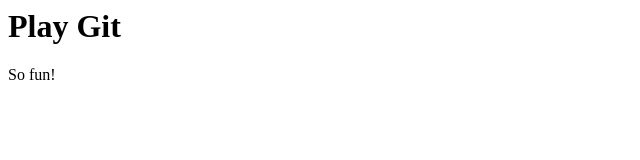
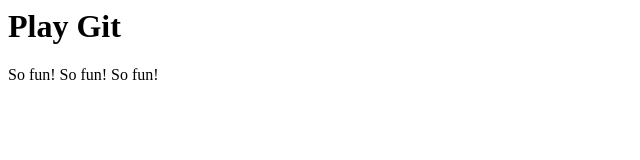
Before and after one commit to teeppiphat/play-git, a plain HTML site: page index.html in a window 1280 px wide. Shown: the full height of the page, 0-640 px from the left. Drawn offline with Linux system fonts and the light colour scheme.

Commit message:
feat : update index.html #2

```diff
--- a/index.html
+++ b/index.html
@@ -1,6 +1,6 @@
 <html>
 	<body>
 		<h1>Play Git</H1>
-		<p>So fun!</p>
+		<p>So fun! So fun! So fun!</p>
 	</body>
 </html>
```
